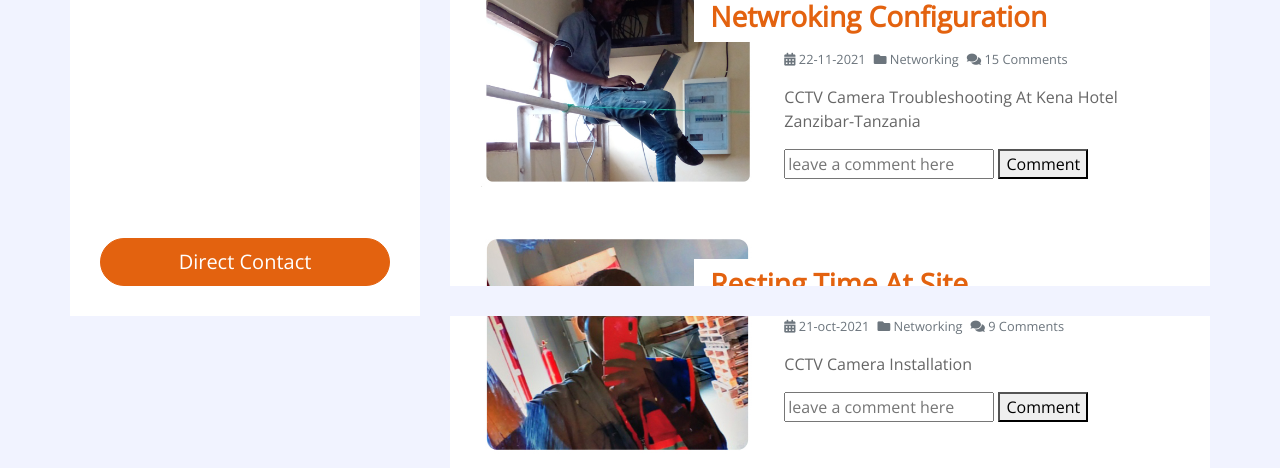
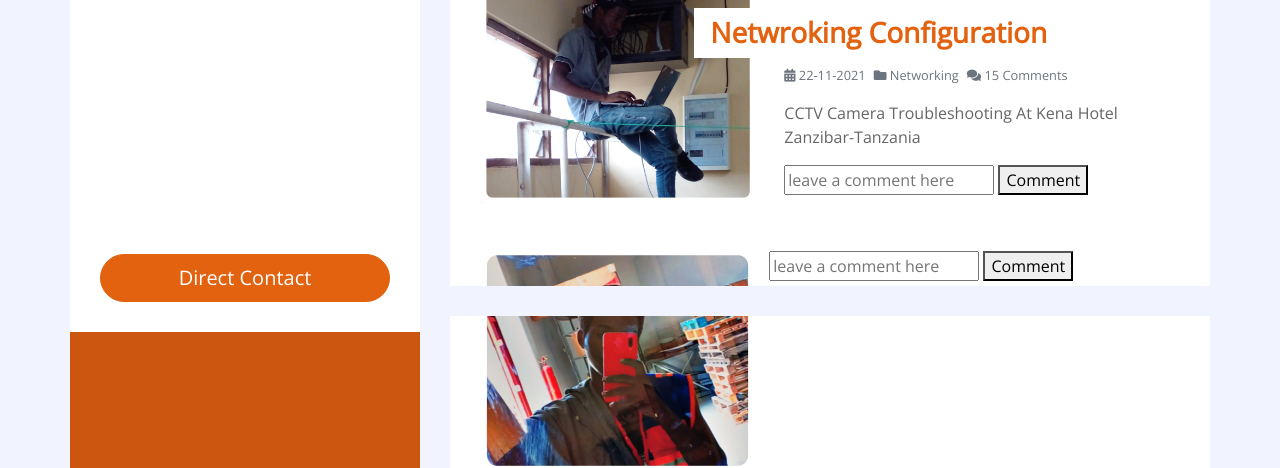
Before and after one commit to Abdulrazakmus/my-portfolio, a plain HTML site: page gallery.html in a window 1280 px wide. Shown: the part 484-952 px from the top of the page. Drawn offline with nearby package versions, Linux system fonts and the light colour scheme.

Commit message:
nime comment section ya ret at gallery

```diff
--- a/gallery.html
+++ b/gallery.html
@@ -117,7 +117,7 @@ CCTV Camera Troubleshooting At Kena Hotel Zanzibar-Tanzania
                         <div class="col-md-5">
                             <img class="img-fluid mb-4 mb-md-0" src="img/blog-5.jpg" alt="Image">
                         </div>
-                        <div class="col-md-7">
+                        <!-- <div class="col-md-7">
                             <h3 class="mt-md-4 px-md-3 mb-2 py-2 bg-white font-weight-bold">Resting Time At Site</h3>
                             <div class="d-flex mb-3">
                                 <small class="mr-2 text-muted"><i class="fa fa-calendar-alt"></i> 21-oct-2021</small>
@@ -132,7 +132,7 @@ CCTV Camera Installation                             </p>
        <input type="text" placeholder="leave a comment here"> <button type="">Comment</button>
       </div>
 </form>
-                           </div>
+                           </div> -->
                     </div>
                     <div class="row blog-item px-3 pb-5">
                         <div class="col-md-5">
```
Also changed, not shown: index.html (+1 -1 lines).
